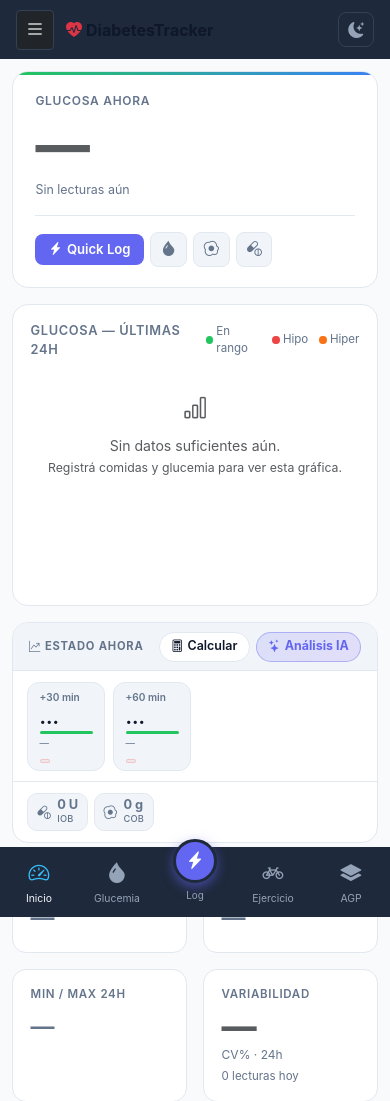
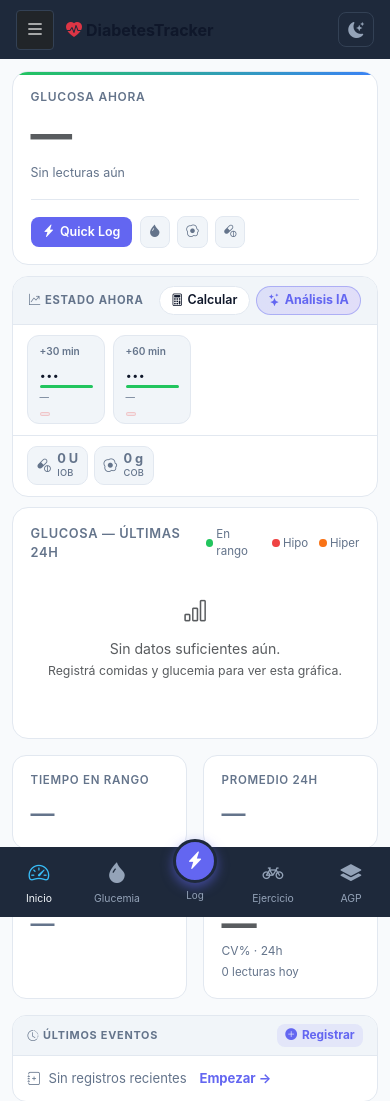
Before and after one commit to saulaguilera/diabetes_tracker, a Flask app: page / in a window 390 px wide. Shown: the top 1101 px of the page. Run offline with Flask 3, Linux system fonts and the light colour scheme; the visitor is signed in with stand-in values (Sample User, id 1); data that the repository does not hold is empty; some libraries are stand-ins or nearby versions.

Commit message:
feat(dashboard): mobile-first CSS Grid redesign for top section
- Wrap hero + chart + estado in .dash-top CSS Grid container
- Mobile order: hero → estado (predictions) → chart via grid-template-areas
- Desktop: hero left (spanning 2 rows) | estado top-right | chart bottom-right
- Chart height: 160px mobile → 220px desktop (.dash-chart-inner)
- Hero card tighter padding/font-size on mobile
- Insights 3-up row → horizontal scroll on mobile with snap (.insights-scroll-row + .isr-cell)
- Keep #resumen-dia-wrap as-is (hidden by default, JS populates)

Co-Authored-By: Claude Sonnet 4.6 <noreply@anthropic.com>

```diff
--- a/templates/dashboard.html
+++ b/templates/dashboard.html
@@ -3,11 +3,12 @@
 
 {% block content %}
 
-{# ── Hero row ──────────────────────────────────────────────────────────────── #}
-<div class="row g-3 mb-3 align-items-stretch">
+{# ── Área superior: hero + predicciones + gráfico ─────────────────────────── #}
+{# Mobile: hero → predicciones → chart  |  Desktop: hero | predicciones + chart #}
+<div class="dash-top mb-3">
 
   {# Glucosa actual #}
-  <div class="col-12 col-md-4 col-lg-3">
+  <div class="dash-hero">
     <div class="glucose-hero-card h-100">
       <div class="d-flex justify-content-between align-items-start mb-1">
         <span class="hero-label">Glucosa ahora</span>
@@ -81,7 +82,7 @@
   </div>
 
   {# Gráfico CGM #}
-  <div class="col-12 col-md-8 col-lg-9">
+  <div class="dash-chart">
     <div class="chart-card h-100">
       <div class="chart-card-header">
         <span class="chart-title">Glucosa — últimas 24h</span>
@@ -91,13 +92,13 @@
           <span class="legend-dot ms-2" style="background:#f97316;"></span> Hiper
         </div>
       </div>
-      <div id="chart-timeline" style="height:230px;"></div>
+      <div id="chart-timeline" class="dash-chart-inner"></div>
     </div>
   </div>
-</div>
-
-{# ── Card "Estado ahora" — predicción + contexto + acciones ──────────────── #}
-<div class="estado-card mb-3" id="estado-card">
+
+  {# Estado ahora — predicción + contexto + acciones #}
+  <div class="dash-estado">
+  <div class="estado-card h-100" id="estado-card">
 
   {# Header #}
   <div class="estado-header">
@@ -225,7 +226,9 @@
     </div>
 
   </div>{# /estado-body #}
-</div>
+  </div>{# /estado-card #}
+  </div>{# /dash-estado #}
+</div>{# /dash-top #}
 
 {# ── Modal Análisis IA ─────────────────────────────────────────────────────── #}
 <div class="modal fade" id="modalAnalisisIA" tabindex="-1" aria-labelledby="modalAnalisisIALabel" aria-hidden="true">
@@ -421,10 +424,10 @@
 
 {# ── Insights 7d ──────────────────────────────────────────────────────────── #}
 {% if insights and insights.tir7 is not none %}
-<div class="row g-2 mb-3">
+<div class="insights-scroll-row mb-3">
 
   {# TIR 7 días + tendencia #}
-  <div class="col-12 col-sm-4">
+  <div class="isr-cell">
     <div class="insight-chip insight-{{ insights.tir7_color }}">
       <div class="ic-icon-wrap">
         <i class="bi bi-bullseye"></i>
@@ -455,7 +458,7 @@
 
   {# Recomendación más urgente #}
   {% if insights.top_rec %}
-  <div class="col-12 col-sm-4">
+  <div class="isr-cell">
     <a href="{{ url_for('recomendaciones') }}" class="insight-chip insight-{{ insights.top_rec.color }} text-decoration-none">
       <div class="ic-icon-wrap">
         <i class="bi {{ insights.top_rec.icon }}"></i>
@@ -474,7 +477,7 @@
     </a>
   </div>
   {% else %}
-  <div class="col-12 col-sm-4">
+  <div class="isr-cell">
     <div class="insight-chip insight-success">
       <div class="ic-icon-wrap">
         <i class="bi bi-check-circle-fill"></i>
@@ -489,7 +492,7 @@
   {% endif %}
 
   {# ISF / ICR personal #}
-  <div class="col-12 col-sm-4">
+  <div class="isr-cell">
     <a href="{{ url_for('calculadora') }}" class="insight-chip insight-info text-decoration-none">
       <div class="ic-icon-wrap">
         <i class="bi bi-calculator-fill"></i>
@@ -538,7 +541,7 @@
     </a>
   </div>
 
-</div>
+</div>{# /insights-scroll-row #}
 {% endif %}
 
 {# ── Feed de actividad reciente ────────────────────────────────────────────── #}
@@ -1317,6 +1320,70 @@ a.insight-chip:hover {
   .epred { min-width: 78px; }
   .estado-context { gap: .35rem; }
 }
+
+/* ── Mobile-first top grid ──────────────────────────────────────────────────── */
+.dash-top {
+  display: grid;
+  gap: .65rem;
+  grid-template-columns: 1fr;
+  grid-template-areas:
+    "hero"
+    "estado"
+    "chart";
+}
+@media (min-width: 768px) {
+  .dash-top {
+    grid-template-columns: 280px 1fr;
+    grid-template-rows: auto 1fr;
+    grid-template-areas:
+      "hero estado"
+      "hero chart";
+    gap: .75rem;
+  }
+}
+.dash-hero   { grid-area: hero; }
+.dash-estado { grid-area: estado; }
+.dash-chart  { grid-area: chart; }
+
+/* Chart height: compact on mobile, taller on desktop */
+.dash-chart-inner { height: 160px; }
+@media (min-width: 768px) {
+  .dash-chart-inner { height: 220px; }
+}
+
+/* Hero card: tighter on mobile */
+@media (max-width: 767px) {
+  .glucose-hero-card { padding: 1rem 1.1rem; }
+  .hero-value { font-size: 2.6rem; letter-spacing: -1px; }
+  .hero-actions { display: flex; gap: .45rem; flex-wrap: wrap; }
+  .btn-quicklog { font-size: .78rem; padding: .38rem .75rem; }
+  .btn-action-sm { padding: .38rem .5rem; font-size: .78rem; }
+}
+
+/* ── Insights horizontal scroll on mobile ───────────────────────────────────── */
+.insights-scroll-row {
+  display: grid;
+  grid-template-columns: repeat(3, minmax(200px, 1fr));
+  gap: .5rem;
+}
+@media (max-width: 767px) {
+  .insights-scroll-row {
+    display: flex;
+    overflow-x: auto;
+    -webkit-overflow-scrolling: touch;
+    scroll-snap-type: x mandatory;
+    gap: .5rem;
+    padding-bottom: .35rem;
+    /* hide scrollbar */
+    scrollbar-width: none;
+  }
+  .insights-scroll-row::-webkit-scrollbar { display: none; }
+  .isr-cell {
+    flex: 0 0 min(78vw, 260px);
+    scroll-snap-align: start;
+  }
+  .isr-cell .insight-chip { height: 100%; }
+}
 </style>
 
 <script>
```
